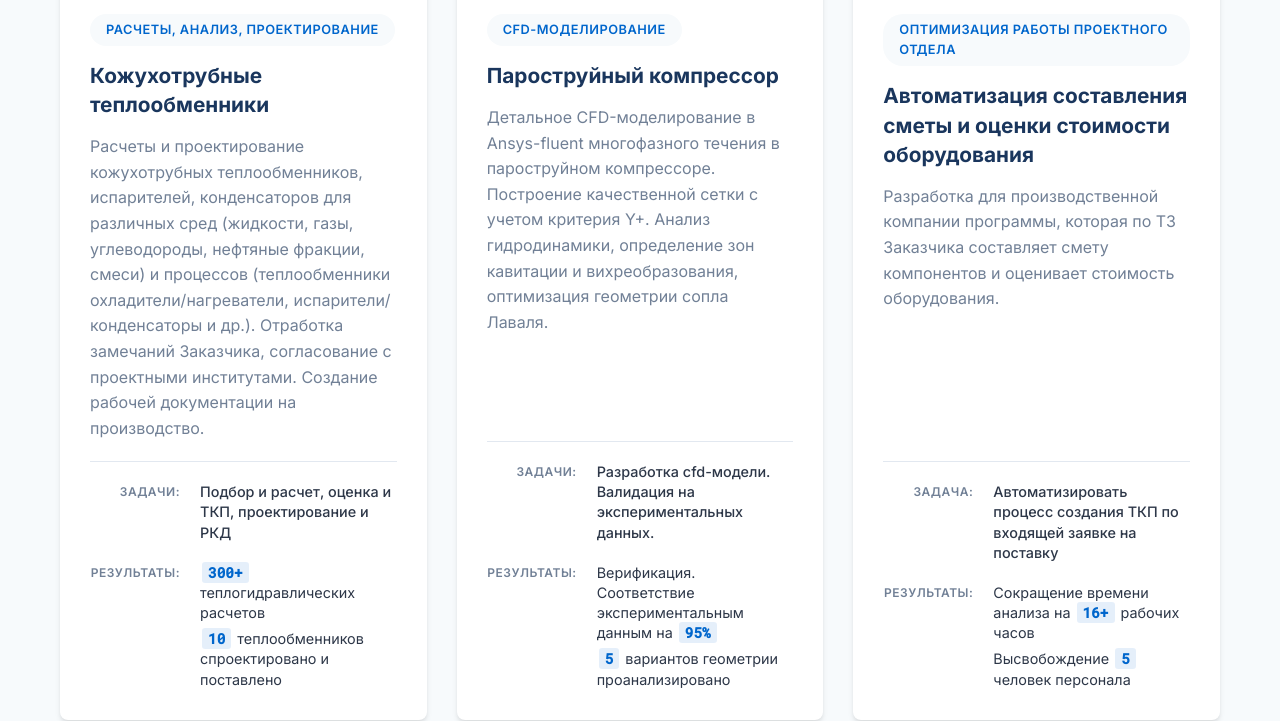
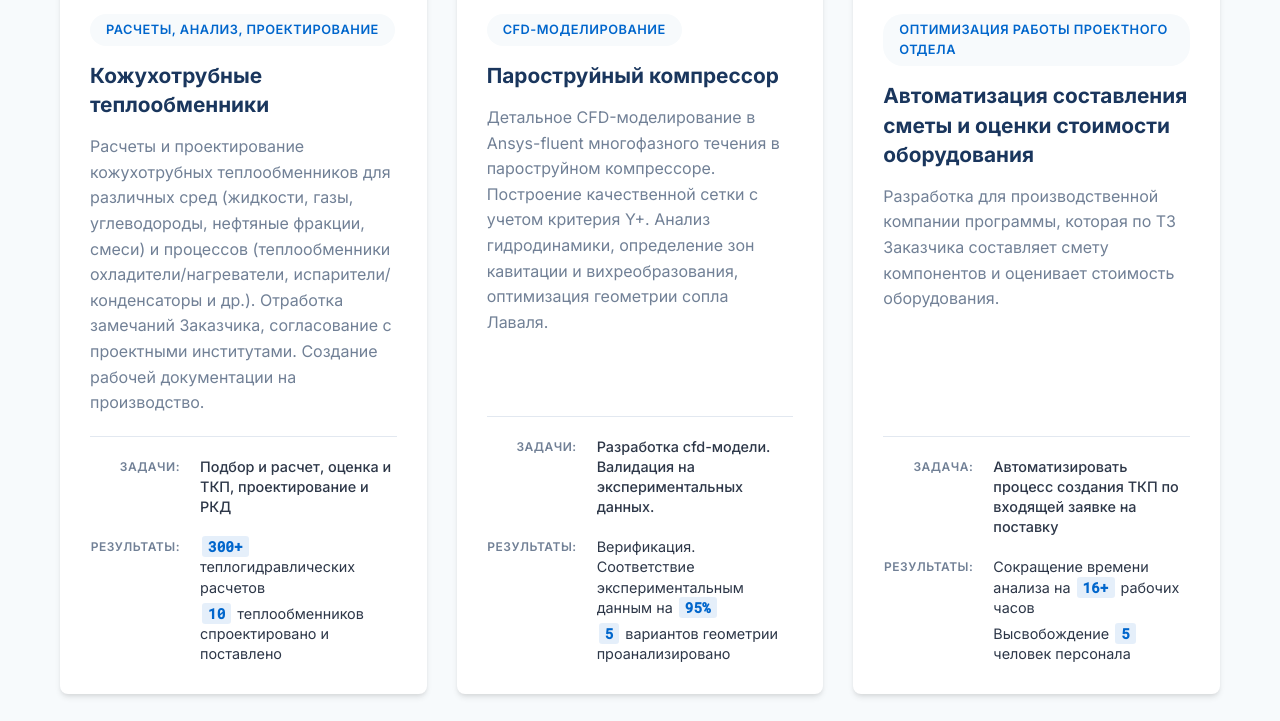
Before and after one commit to IVengineers/IVengineers.github.io, a plain HTML site: page index.html in a window 1280 px wide. Shown: the part 6140-6861 px from the top of the page. Drawn offline with Linux system fonts and the light colour scheme.

Commit message:
Update index.html

```diff
--- a/index.html
+++ b/index.html
@@ -468,7 +468,7 @@
                         <div class="project-card__category">Расчеты, анализ, проектирование</div>
                         <h3 class="project-card__title">Кожухотрубные теплообменники</h3>
                         <p class="project-card__desc">
-                            Расчеты и проектирование кожухотрубных теплообменников, испарителей, конденсаторов для различных сред (жидкости, газы, углеводороды, нефтяные фракции, смеси) и процессов (теплообменники охладители/нагреватели, испарители/конденсаторы и др.). Отработка замечаний Заказчика, согласование с проектными институтами. Создание рабочей документации на производство.
+                            Расчеты и проектирование кожухотрубных теплообменников для различных сред (жидкости, газы, углеводороды, нефтяные фракции, смеси) и процессов (теплообменники охладители/нагреватели, испарители/конденсаторы и др.). Отработка замечаний Заказчика, согласование с проектными институтами. Создание рабочей документации на производство.
                         </p>
 
 						<div class="project-card__details">
```
